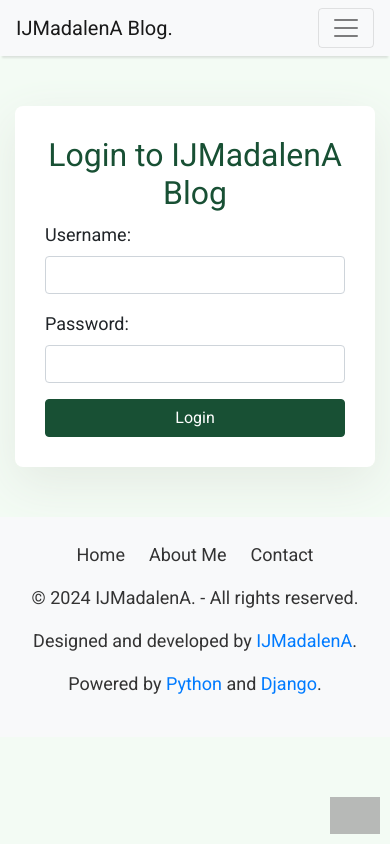
After one commit to IJMadalenA/cryptek, a Django app: page /login/ in a window 390 px wide. The commit adds this page. Run offline with Django 5.2, Linux system fonts and the light colour scheme; some libraries are stand-ins or nearby versions; grey boxes are pictures that could not be loaded.

Commit message:
Add login page and improve navigation and footer
Implemented a new login page template designed to match the site's aesthetic. This commit also refines navigation with clearer URLs and adds a detailed, responsive footer to enhance user experience across the site.

```diff
--- /dev/null
+++ b/conscious_element/views/about_me.py
@@ -0,0 +1,5 @@
+from django.shortcuts import render
+
+
+def about_me(request):
+    return render(request, "about_me.html")
--- a/cryptek/templates/base.html
+++ b/cryptek/templates/base.html
@@ -1,4 +1,3 @@
-{% load static %}
 <!DOCTYPE html>
 <html>
 
@@ -9,17 +8,13 @@
     <meta name="viewport" content="width=device-width, initial-scale=1" />
     <link rel="stylesheet" href="https://maxcdn.bootstrapcdn.com/bootstrap/4.0.0/css/bootstrap.min.css" integrity="sha384-Gn5384xqQ1aoWXA+058RXPxPg6fy4IWvTNh0E263XmFcJlSAwiGgFAW/dAiS6JXm"
           crossorigin="anonymous" />
-</head>
-
-<body>
     <style>
         body {
             font-family: "Roboto", sans-serif;
             font-size: 17px;
             background-color: #fdfdfd;
-    }
-    .shadow {
-        box-shadow: 0 4px 2px -2px rgba(0, 0, 0, 0.1);
+            position: relative;
+            min-height: 100vh;
         }
         .btn-danger {
             color: #fff;
@@ -33,12 +28,48 @@
             box-shadow: 0 16px 48px #E3E7EB;
             padding-top: 10px;
         }
+        .shadow {
+            box-shadow: 0 4px 2px -2px rgba(0, 0, 0, 0.1);
+        }
+        .footer-container {
+            background-color: #f8f9fa;
+            padding: 1.5rem 0;
+        }
+        .footer-logo {
+            position: absolute;
+            bottom: 10px;
+            right: 10px;
+            width: 50px;
+            opacity: 0.7;
+        }
+        .footer-logo img {
+            width: 100%;
+        }
+        .footer-links {
+            display: flex;
+            justify-content: center;
+            gap: 1.5rem;
+            margin-bottom: 1rem;
+        }
+        .footer-links a {
+            color: #333;
+            text-decoration: none;
+        }
+        .footer-text {
+            text-align: center;
+            color: #333;
+        }
+        .footer-bottom {
+            text-align: center;
+        }
     </style>
+</head>
 
+<body>
 <!-- Navigation Bar -->
 <nav class="navbar navbar-expand-lg navbar-light bg-light shadow" id="mainNav">
     <div class="container-fluid">
-        <a class="navbar-brand" href="{% url 'home' %}">IJMadalenA Blog.</a>
+        <a class="navbar-brand" href="{% url 'to_blog' %}">IJMadalenA Blog.</a>
         <button class="navbar-toggler navbar-toggler-right" type="button" data-toggle="collapse" data-target="#navbarResponsive"
                 aria-controls="navbarResponsive" aria-expanded="false" aria-label="Toggle navigation">
             <span class="navbar-toggler-icon"></span>
@@ -49,7 +80,18 @@
                     <a class="nav-link text-black font-weight-bold" href="{% url 'about_me' %}">About Me</a>
                 </li>
                 <li class="nav-item text-black">
-                    <a class="nav-link text-black font-weight-bold" href="#">Contact</a>
+                    <a class="nav-link text-black font-weight-bold" href="{% url 'contact' %}">Contact</a>
+                </li>
+                {% if user.is_authenticated %}
+                    <li class="nav-item text-black">
+                        <form method="post" action="{% url 'logout' %}">
+                            {% csrf_token %}
+                            <button type="submit" class="btn btn-danger">Logout</button>
+                        </form>
+                {% else %}
+                    <li class="nav-item text-black">
+                    <a class="nav-link text-black font-weight-bold" href="{% url 'login' %}">Login</a>
+                {% endif %}
                 </li>
             </ul>
         </div>
@@ -59,11 +101,26 @@
     <!-- Content Goes here -->
 {% endblock content %}
 <!-- Footer -->
-<footer class="py-3 bg-grey">
-    <div class="col-md-3 text-center">
-                <img src="{% static 'images/python-powered.png' %}" alt="python-powered" class="img-fluid">
+{% load static %}
+<footer class="footer-container">
+    <div class="footer-links">
+        <a href="{% url 'to_blog' %}">Home</a>
+        <a href="{% url 'about_me' %}">About Me</a>
+        <a href="{% url 'contact' %}">Contact</a>
     </div>
-    <p class="m-0 text-dark text-center ">Copyright &copy; IJMadalenA</p>
+    <div class="footer-text">
+        <div class="footer-bottom">
+            <p>&copy; 2024 IJMadalenA. - All rights reserved.</p>
+            <p>Designed and developed by <a href="https://github.com/ijmadalena" target="_blank">IJMadalenA</a>.</p>
+            <p>Powered by
+                <a href="https://www.python.org/" target="_blank" >Python</a> and
+                <a href="https://www.djangoproject.com/" target="_blank">Django</a>.
+            </p>
+        </div>
+    </div>
+    <div class="footer-logo">
+        <img src="{% static 'images/python-powered.png' %}" alt="python-powered">
+    </div>
 </footer>
 </body>
 </html>
--- a/cryptek/templates/index.html
+++ b/cryptek/templates/index.html
@@ -25,7 +25,7 @@
                 <div class="col-md-8 col-md-10 mx-auto">
                     <div class="site-heading">
                         <h3 class="site-heading my-4 mt-3 text-white">Welcome to my Blog</h3>
-                        <p class="text-light">We Love Django As much as you do..! &nbsp</p>
+                        <p class="text-light">A humble blog developed with .</p>
                     </div>
                 </div>
             </div>
--- /dev/null
+++ b/cryptek/templates/login.html
@@ -0,0 +1,49 @@
+{% extends "base.html" %}
+
+{% block content %}
+    <style>
+        body {
+            font-family: "Roboto", sans-serif;
+            font-size: 18px;
+            background-color: #f3fbf4;
+        }
+        .login-container {
+            max-width: 400px;
+            margin: 50px auto;
+            padding: 30px;
+            box-shadow: 0 16px 48px #e4ebe3;
+            background-color: white;
+            border-radius: 8px;
+        }
+        .login-title {
+            text-align: center;
+            color: #185034;
+        }
+        .form-group {
+            margin-bottom: 1rem;
+        }
+        .btn-primary {
+            background-color: #185034;
+            border-color: #185034;
+        }
+    </style>
+
+    <div class="container">
+        <div class="login-container">
+            <h2 class="login-title">Login to IJMadalenA Blog</h2>
+            <form method="post" action="{% url 'login' %}">
+                {% csrf_token %}
+                <div class="form-group">
+                    <label for="id_username">Username:</label>
+                    <input type="text" id="id_username" name="username" class="form-control" required>
+                </div>
+                <div class="form-group">
+                    <label for="id_password">Password:</label>
+                    <input type="password" id="id_password" name="password" class="form-control" required>
+                </div>
+                <button type="submit" class="btn btn-primary btn-block">Login</button>
+            </form>
+        </div>
+    </div>
+
+{% endblock %}
--- a/cryptek/urls.py
+++ b/cryptek/urls.py
@@ -20,8 +20,11 @@
 from django.contrib import admin
 from django.contrib.sitemaps.views import sitemap
 from django.urls import include, path
+from django.views.generic import RedirectView
 
-from conscious_element.views import about_me
+from conscious_element.views.about_me import about_me
+from conscious_element.views.login_view import CustomLoginView
+from conscious_element.views.logout_view import CustomLogoutView
 from library_tomb.sitemaps import PostSitemap
 
 sitemaps = {
@@ -36,7 +39,11 @@
         {"sitemaps": sitemaps},
         name="django.contrib.sitemaps.views.sitemap",
     ),
-    path("blog/", include("library_tomb.urls")),
+    path("login/", CustomLoginView.as_view(), name="login"),
+    path("logout/", CustomLogoutView.as_view(), name="logout"),
+    # path("", RedirectView.as_view(url='blog/', permanent=True)),
+    path("", RedirectView.as_view(url="blog", permanent=True), name="to_blog"),
+    path("blog/", include("library_tomb.urls"), name="blog"),
     path("markdownx/", include("markdownx.urls")),
     path("about/", about_me, name="about_me"),
 ]
--- a/library_tomb/urls.py
+++ b/library_tomb/urls.py
@@ -1,9 +1,16 @@
 from django.urls import path
+from django.views.generic import TemplateView
 
+from conscious_element.views.contact_me_view import ContactMeView
 from . import views
 
 urlpatterns = [
-    path("", views.PostList.as_view(), name="home"),
-    path("search/", views.PostListView.as_view(), name="post_search"),
+    path("", views.PostList.as_view(), name="main_page"),
+    path("home/", views.PostList.as_view(), name="home"),
+    path("contact/", ContactMeView.as_view(), name="contact"),
+    path("contact/success/", TemplateView.as_view(
+        template_name="contact_success.html"),
+         name="contact_success"
+         ),
     path("<slug:slug>/", views.PostDetail.as_view(), name="post_detail"),
 ]
```
Also changed, not shown: cryptek/settings.py (+3 -5 lines). Lines whose indentation alone changed are shown as unchanged.
